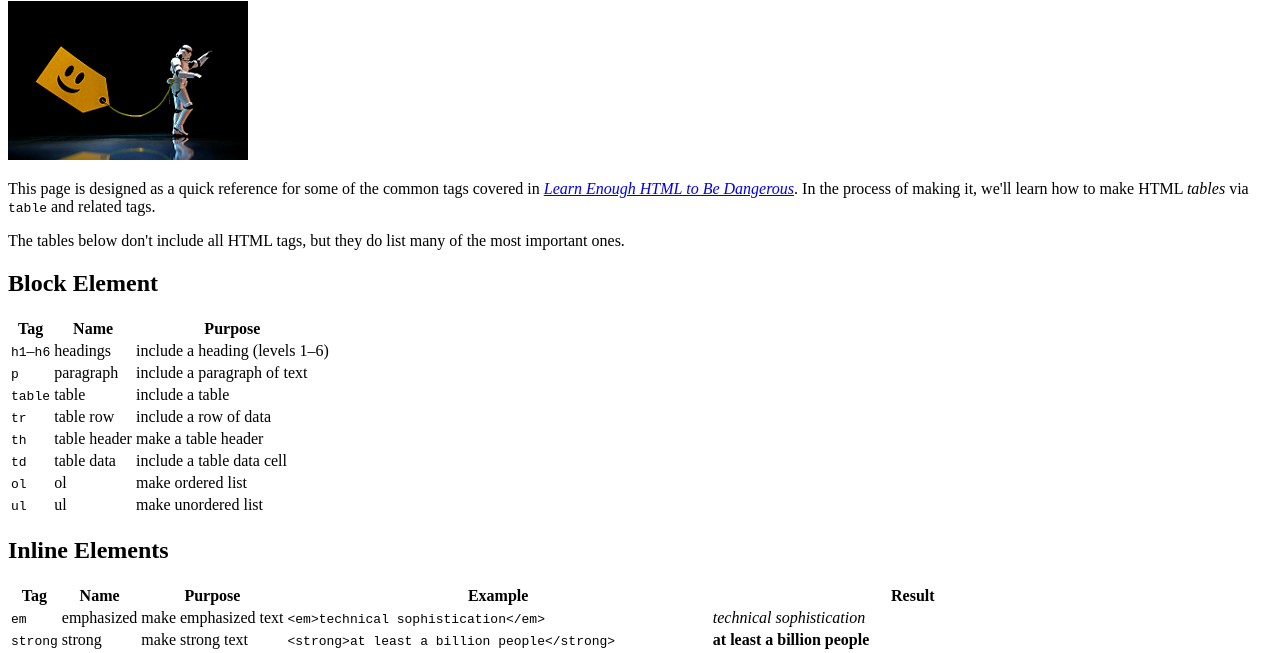
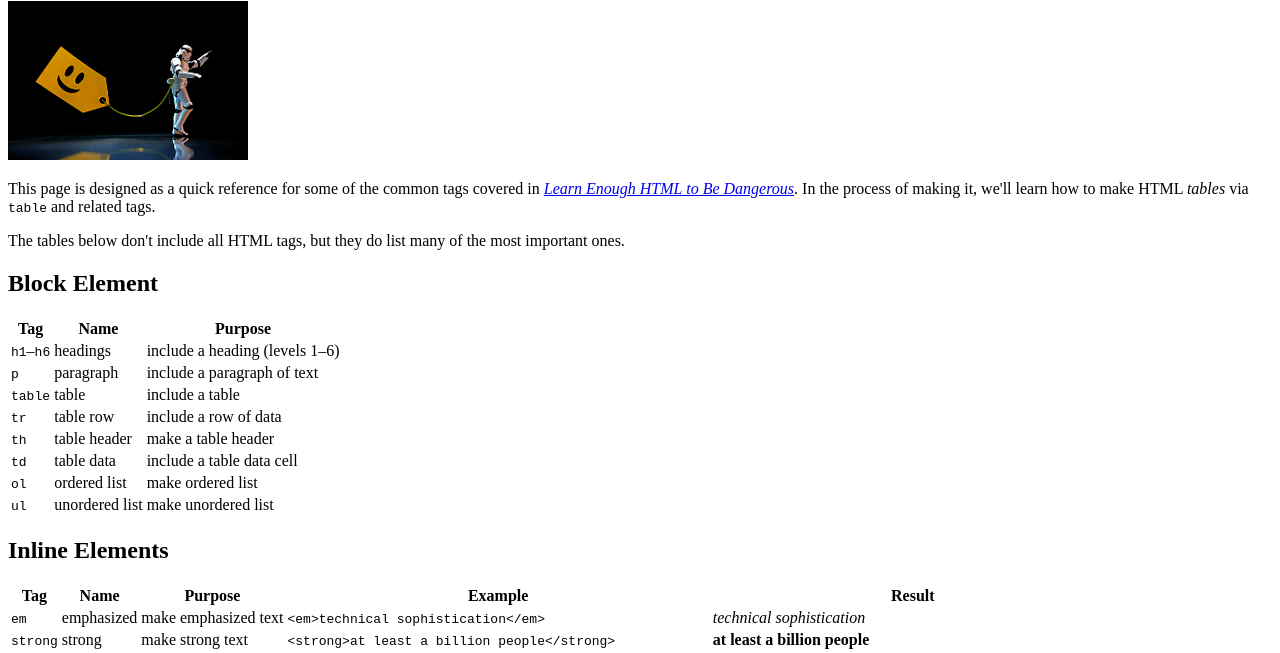
Before and after one commit to lauchoy/sample_website, a plain HTML site: page tags.html in a window 1280 px wide. Shown: the part 105-758 px from the top of the page. Drawn offline with Linux system fonts and the light colour scheme.

Commit message:
Minor changes to tags file

```diff
--- a/tags.html
+++ b/tags.html
@@ -68,12 +68,12 @@
       </tr>
       <tr>
         <td><code>ol</code></td>
-        <td>ol</td>
+        <td>ordered list</td>
         <td>make ordered list</td>
       </tr>
       <tr>
         <td><code>ul</code></td>
-        <td>ul</td>
+        <td>unordered list</td>
         <td>make unordered list</td>
       </tr>
     </table>
```
